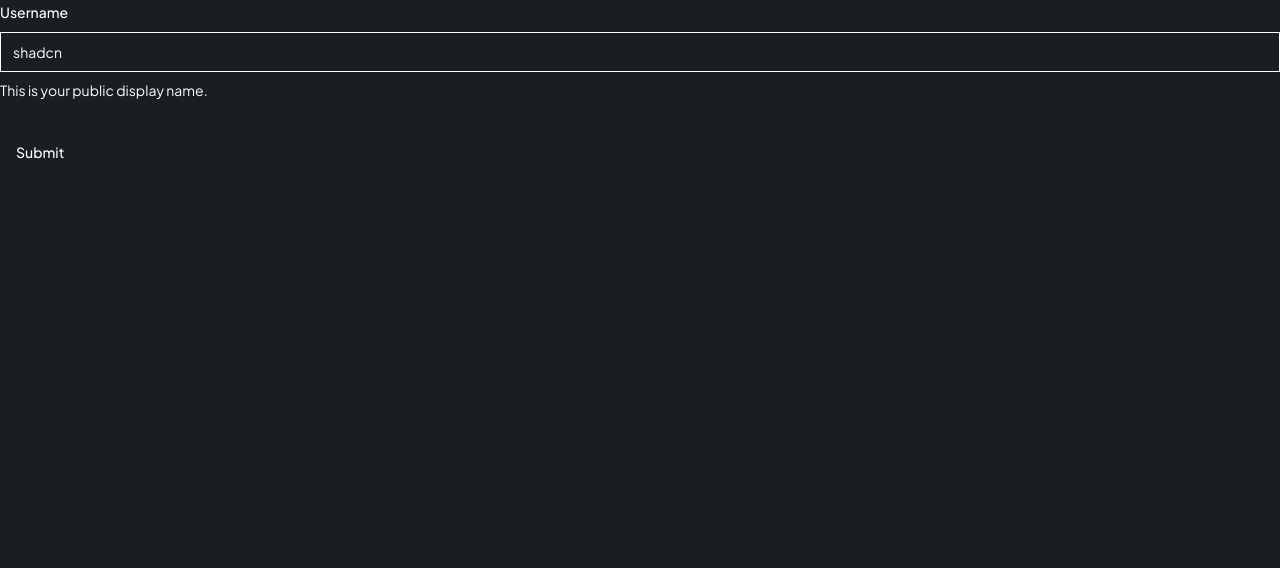
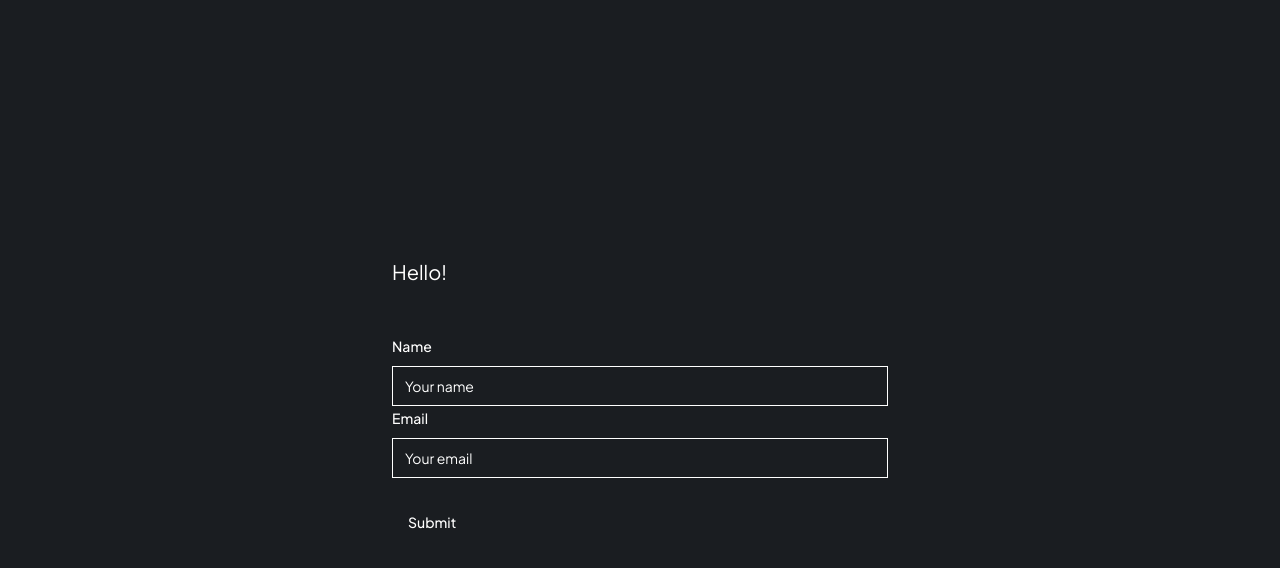
Before and after one commit to peckal33t/peaktrainer, a Next.js app: page /register in a window 1280 px wide. Shown: the top 568 px of the page. Built offline with nearby package versions, Linux system fonts and the light colour scheme.

Commit message:
Created register page and added some forms for now just to see if everything works well.

```diff
--- a/app/register/page.tsx
+++ b/app/register/page.tsx
@@ -1,10 +1,13 @@
 import ClientForm from "@/components/forms/ClientForm";
-import React from "react";
 
 const RegisterPage = () => {
   return (
-    <div>
-      <ClientForm />
+    <div className="flex h-screen max-h-screen">
+      <section className="container my-auto">
+        <div className="max-w-[496px] sub-container">
+          <ClientForm />
+        </div>
+      </section>
     </div>
   );
 };
--- a/components/forms/ClientForm.tsx
+++ b/components/forms/ClientForm.tsx
@@ -16,8 +16,8 @@ import {
 import { Input } from "@/components/ui/input";
 
 const formSchema = z.object({
-  username: z.string().min(2, {
-    message: "Username must be at least 2 characters.",
+  name: z.string().min(3, {
+    message: "Name must be at least 3 characters.",
   }),
 });
 
@@ -25,7 +25,7 @@ const ClientForm = () => {
   const form = useForm<z.infer<typeof formSchema>>({
     resolver: zodResolver(formSchema),
     defaultValues: {
-      username: "",
+      name: "",
     },
   });
 
@@ -35,20 +35,26 @@ const ClientForm = () => {
 
   return (
     <Form {...form}>
-      <form onSubmit={form.handleSubmit(onSubmit)} className="space-y-8">
+      <form onSubmit={form.handleSubmit(onSubmit)} className="space-y-6 flex-1">
+        <section className="mb-12 space-y-4">
+          <h1 className="text-xl">Hello!</h1>
+        </section>
         <FormField
           control={form.control}
-          name="username"
+          name="name"
           render={({ field }) => (
             <FormItem>
-              <FormLabel>Username</FormLabel>
+              <FormLabel>Name</FormLabel>
               <FormControl>
-                <Input placeholder="shadcn" {...field} />
+                <Input placeholder="Your name" {...field} />
               </FormControl>
-              <FormDescription>
-                This is your public display name.
-              </FormDescription>
-              <FormMessage />
+              <FormMessage className="shad-error" />
+
+              <FormLabel>Email</FormLabel>
+              <FormControl>
+                <Input placeholder="Your email" {...field} />
+              </FormControl>
+              <FormMessage className="shad-error" />
             </FormItem>
           )}
         />
```
